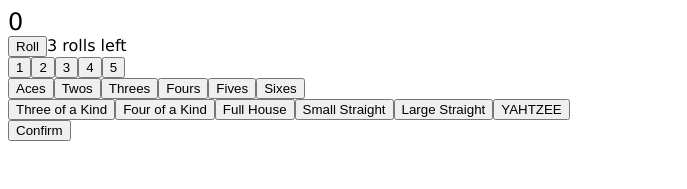
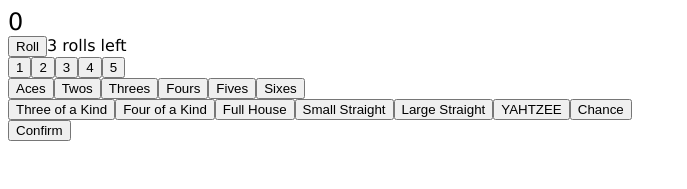
Before and after one commit to bbanting/react-trial, a React (Create React App) app: page / in a window 1280 px wide. Shown: the top 189 px of the page, without its empty margins (0-687 px from the left). Built offline with nearby package versions, Linux system fonts and the light colour scheme.

Commit message:
Fixed nOfKindHandFactory(); fixed select() in HandList

```diff
--- a/src/App.js
+++ b/src/App.js
@@ -24,12 +24,16 @@
   return func;
 }
 
-function nOfKindHandFactory(n) {
+function nOfKindHandFactory(n, points=0) {
   function func(values) {
-    if (!n) return values.reduce((a, b) => a+b);
-    let found = [];
-    for (let val of values) {
-      if (values.filter((v => v === val)).length >= n) return found.reduce((a, b) => a+b);
+    if (!n) return points ? points : values.reduce((a, b) => a+b);
+
+    let found;
+    // t is the tolerance for failure.
+    for (let t = values.length - n; t>=0; t--) {
+      if ((found = values.filter((v => v === values[t]))).length >= n) {
+        return points ? points : found.reduce((a, b) => a+b);
+      }
     }
     return 0;
   }
@@ -75,7 +79,7 @@
   const [rolls, setRolls] = useState(3);
   const [yahtzees, setYahtzees] = useState(0);
   const [dice, setDice] = useState(range(1, 6).map(n => ({value: n, locked: false})));
-  const [scores, setScores] = useState(range(1, 12).fill(null));
+  const [scores, setScores] = useState(range(1, 14).fill(null));
 
   function getScore() {
     let extraYahtzeeScore = ((yahtzees-1) > 0) ? ((yahtzees-1) * 50) : 0;
@@ -127,7 +131,7 @@
   return (
     <div>
       <button onClick={rollDice}>Roll</button>
-      {rolls} roll{rolls!=1 && "s"} left
+      {rolls} roll{rolls!==1 && "s"} left
     </div>
     );
 }
@@ -155,6 +159,8 @@
 
 function HandList({scores, setScores, dice}) {
   /**The list of hands that may be selected for scoring. */
+  const [selected, setSelected] = useState(null);
+
   const hands = [
     {name: "Aces", scoreFunc: upperHandFactory(1)},
     {name: "Twos", scoreFunc: upperHandFactory(2)},
@@ -167,15 +173,13 @@
     {name: "Full House", scoreFunc: handFullHouse},
     {name: "Small Straight", scoreFunc: nStraightHandFactory(4, 30)},
     {name: "Large Straight", scoreFunc: nStraightHandFactory(5, 40)},
-    {name: "YAHTZEE", scoreFunc: nOfKindHandFactory(5)},
+    {name: "YAHTZEE", scoreFunc: nOfKindHandFactory(5, 50)},
     {name: "Chance", scoreFunc: nOfKindHandFactory(0)}
   ];
 
-  let selected = null;
-
   function select(index) {
-    if (scores[index] === null) selected = index;
-    console.log(`Selected ${hands[index].name}`);
+    if (scores[index] === null) setSelected(() => index);
+    else if (index === selected) setSelected(null);
   }
 
   function setScore() {
@@ -187,7 +191,7 @@
     newScores[selected] = score;
 
     setScores(newScores);
-    selected = null;
+    setSelected(null);
   }
 
   return (
@@ -196,7 +200,7 @@
         {hands.slice(0, 6).map(((v, i) => (<button value={i} key={i} onClick={(e) => select(e.target.value)}>{hands[i].name}</button>)))}
       </div>
       <div>
-        {hands.slice(6, -1).map(((v, i) => (<button value={i+6} key={i+6} onClick={(e) => select(e.target.value)}>{hands[i+6].name}</button>)))}
+        {hands.slice(6, hands.length).map(((v, i) => (<button value={i+6} key={i+6} onClick={(e) => select(e.target.value)}>{hands[i+6].name}</button>)))}
       </div>
       <button onClick={setScore}>Confirm</button>
     </>
```
